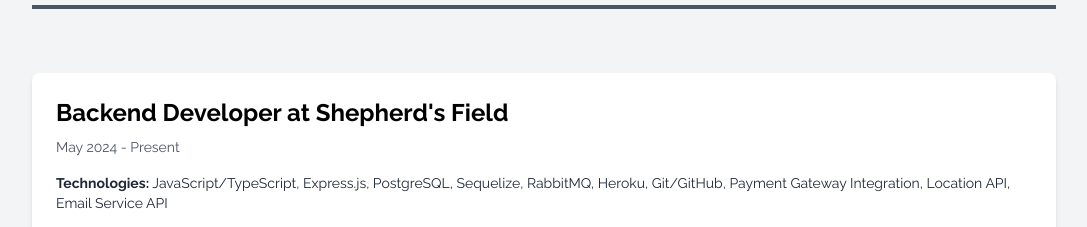
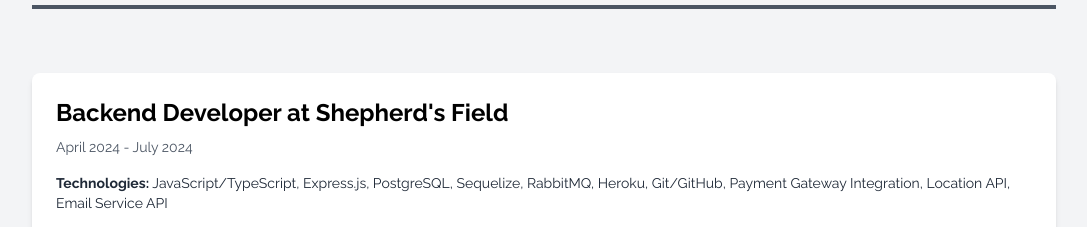
Before and after one commit to horlami228/Portfolio-infinite-glitch, a React (Create React App) app in the folder infinite_glitch/: page / in a window 1280 px wide. Shown: the part 3822-4049 px from the top of the page, without its empty margins (96-1183 px from the left). Built offline with nearby package versions, Linux system fonts and the light colour scheme; no server answers.

Commit message:
updated experience

```diff
--- a/infinite_glitch/src/components/Experience.jsx
+++ b/infinite_glitch/src/components/Experience.jsx
@@ -6,7 +6,7 @@
       id: 1,
       company: "Shepherd's Field",
       role: "Backend Developer",
-      duration: "May 2024 - Present",
+      duration: "April 2024 - July 2024",
       technologies: [
         "JavaScript/TypeScript",
         "Express.js",
```
